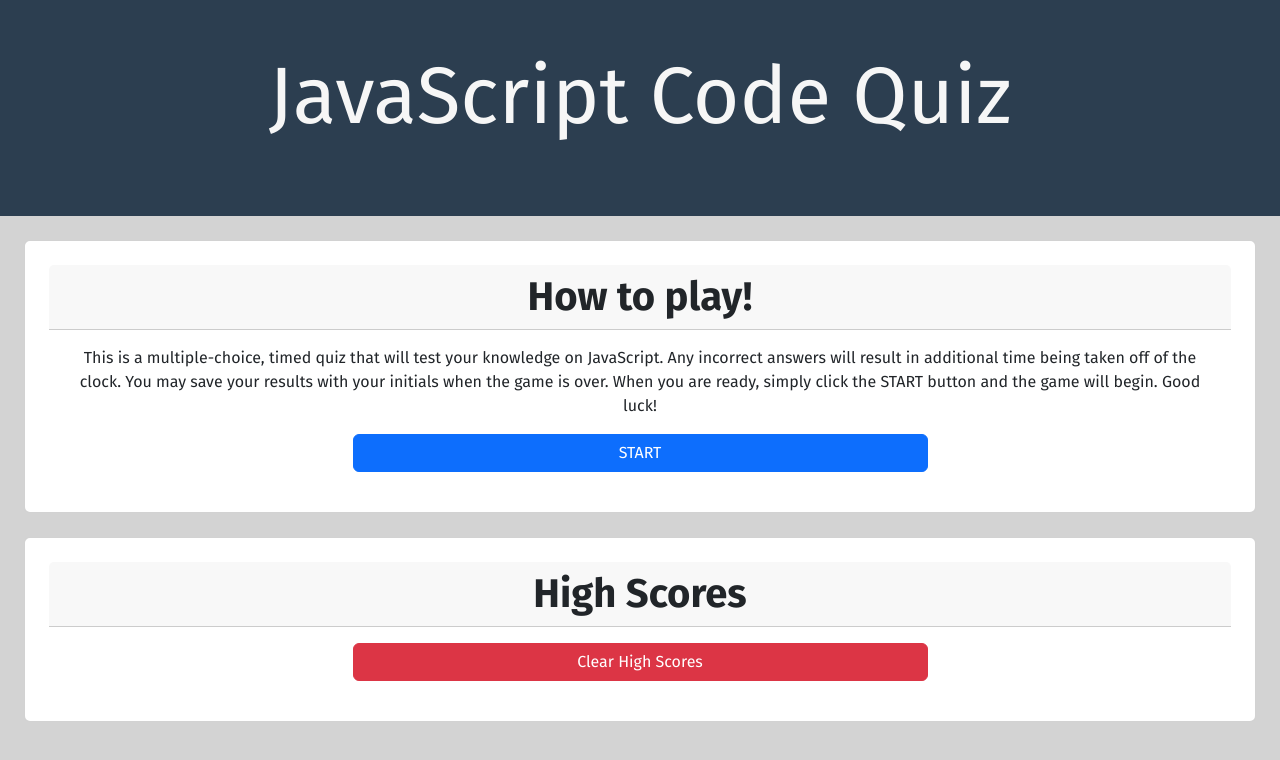
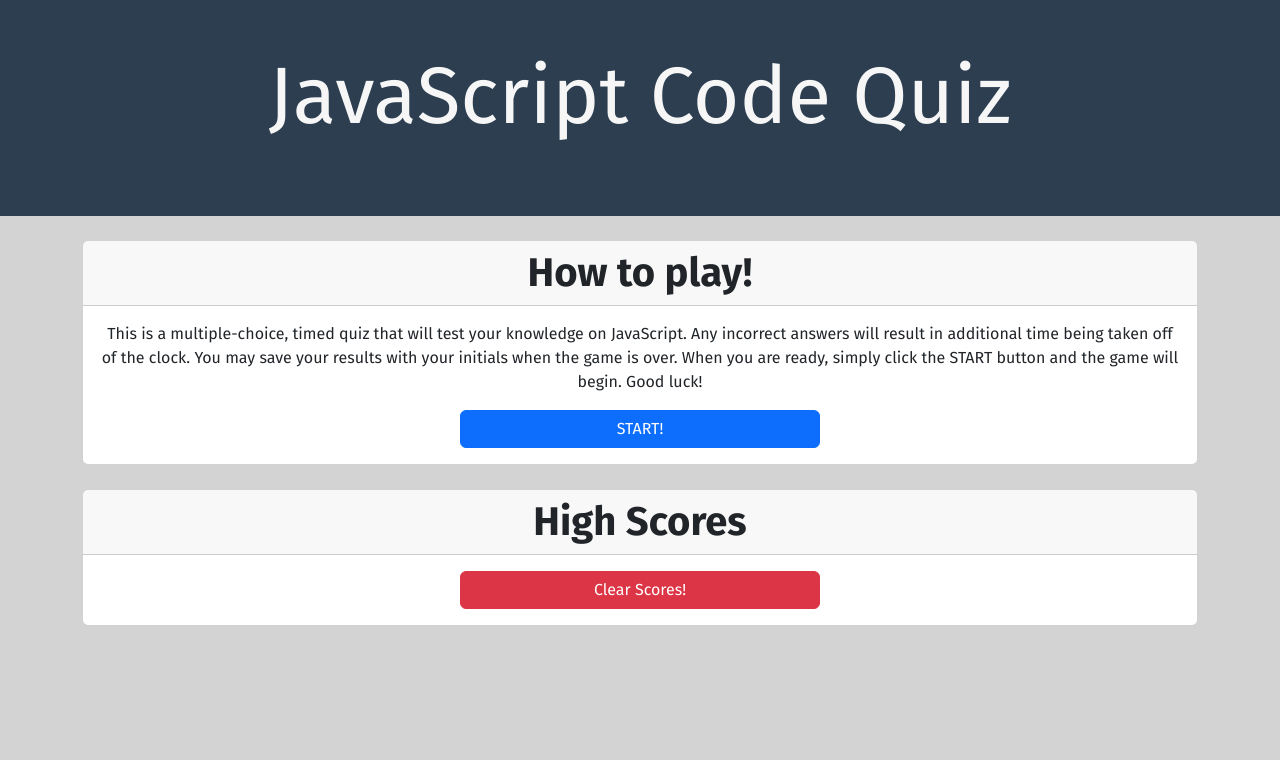
Before and after one commit to travisfowlston/Code-Quiz, a plain HTML site: page index.html in a window 1280 px wide. Drawn offline with nearby package versions, Linux system fonts and the light colour scheme.

Commit message:
fixed some containers

```diff
--- a/assets/style.css
+++ b/assets/style.css
@@ -26,6 +26,12 @@ h6 {
   font-weight: 700;
 }
 
+.btn:hover {
+  transform: 1.05;
+  transition: 0.3s;
+  color: var(--light) !important;
+}
+
 .correct {
   background-color: green;
   color: var(--light);
--- a/index.html
+++ b/index.html
@@ -22,40 +22,48 @@
     </header>
 
     <main>
-      <section class="card text-center m-4 p-4">
+      <!-- Question Container -->
+      <section class="container mt-4 mb-4">
+        <div class="card text-center">
           <h1 class="card-header">How to play!</h1>
           <div class="card-body">
             <p class="card-text">
-            This is a multiple-choice, timed quiz that will test your knowledge
-            on JavaScript. Any incorrect answers will result in additional time
-            being taken off of the clock. You may save your results with your
-            initials when the game is over. When you are ready, simply click the
-            START button and the game will begin. Good luck!
+              This is a multiple-choice, timed quiz that will test your
+              knowledge on JavaScript. Any incorrect answers will result in
+              additional time being taken off of the clock. You may save your
+              results with your initials when the game is over. When you are
+              ready, simply click the START button and the game will begin. Good
+              luck!
             </p>
-          <div class="d-grid col-6 mx-auto">
-            <button class="btn btn-primary" type="button">START</button>
+            <div class="d-grid col-4 mx-auto">
+              <button class="btn btn-primary" type="button">START!</button>
+            </div>
           </div>
         </div>
       </section>
 
-      <section class="container text-center feedback hide"></section>
+      <section class="container mt-4 mb-4 text-center feedback hide"></section>
 
-      <section class="question-container card text-center m-4 hide">
+      <section class="container mt-4 mb-4">
+        <div class="question-container card text-center hide">
           <h2 class="question card-header"></h2>
           <div class="options d-grid gap-3 col-6 mx-auto mb-4 mt-4"></div>
+        </div>
       </section>
 
-      <section class="container text-center score hide"></section>
+      <section class="container mb-4 mt-4 text-center score hide"></section>
 
-      <section class="card text-center m-4 p-4 high-scores hide">
+      <section class="container mt-4 mb-4">
+        <div class="card text-center high-scores hide">
           <h1 class="card-header">High Scores</h1>
           <div class="card-body">
-          <div class="d-grid col-6 mx-auto">
+            <div class="d-grid col-4 mx-auto">
               <button class="btn btn-danger" type="button">
-              Clear High Scores
+                Clear Scores!
               </button>
             </div>
             <ul class="list-group list-group-flush" id="high-scores-list"></ul>
+          </div>
         </div>
       </section>
     </main>
```
Lines whose indentation alone changed are shown as unchanged.
